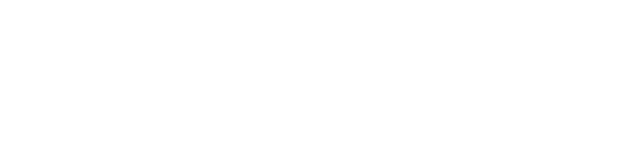
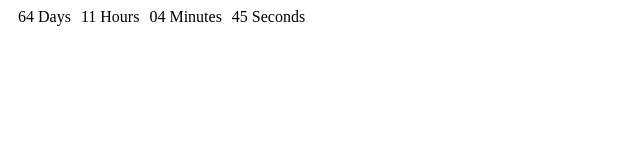
Before and after one commit to Mohara88s/js-hwr-04--timer, a website built with Parcel: page src/index.html in a window 1280 px wide. Shown: the whole page, without its empty margins (0-640 px from the left). Built offline with nearby package versions, Linux system fonts and the light colour scheme.

Commit message:
done homework

```diff
--- a/src/index.html
+++ b/src/index.html
@@ -6,6 +6,28 @@
     <title>Заголовок страницы</title>
   </head>
   <body>
+    <div class="timer" id="timer-1">
+      <div class="field">
+        <span class="value" data-value="days">11</span>
+        <span class="label">Days</span>
+      </div>
 
+      <div class="field">
+        <span class="value" data-value="hours">11</span>
+        <span class="label">Hours</span>
+      </div>
+
+      <div class="field">
+        <span class="value" data-value="mins">11</span>
+        <span class="label">Minutes</span>
+      </div>
+
+      <div class="field">
+        <span class="value" data-value="secs">11</span>
+        <span class="label">Seconds</span>
+      </div>
+    </div>
+
+  <script src="./index.js"></script>
   </body>
 </html>
--- a/src/index.js
+++ b/src/index.js
@@ -1 +1,51 @@
 import './sass/main.scss';
+
+
+class CountdownTimer {
+    constructor({selector, targetDate}) {
+        this.selector = selector;
+        this.targetDate = targetDate;
+        this.refs = {
+            timerBox: document.querySelector(`${selector}`),
+            timerDays: document.querySelector(`${selector} span[data-value="days"]`),
+            timerHours: document.querySelector(`${selector} span[data-value="hours"]`),
+            timerMinutes: document.querySelector(`${selector} span[data-value="mins"]`),
+            timerSeconds: document.querySelector(`${selector} span[data-value="secs"]`),
+        };
+    };
+
+    start() {
+        setInterval(() => {
+            const cowndownTime = this.targetDate - Date.now()
+            this.updateTimerFace(this.getTimeNormilize(cowndownTime))
+        }, 1000)
+    };
+    getTimeNormilize(time) {
+        const days = Math.floor(time / (1000 * 60 * 60 * 24))
+        const hours = this.pad(Math.floor((time % (1000 * 60 * 60 * 24)) / (1000 * 60 * 60)))
+        const mins = this.pad(Math.floor((time % (1000 * 60 * 60)) / (1000 * 60)))
+        const secs = this.pad(Math.floor((time % (1000 * 60)) / 1000))
+        return {days, hours, mins, secs}
+    };
+    pad(value) {
+        return String(value).padStart(2,'0')
+    };
+    updateTimerFace({days, hours, mins, secs}) {
+        this.refs.timerDays.textContent = days
+        this.refs.timerHours.textContent = hours
+        this.refs.timerMinutes.textContent = mins
+        this.refs.timerSeconds.textContent = secs
+    }
+
+}
+
+const timer1 = {
+    selector:'#timer-1',
+    targetDate:new Date('Jul 17, 2021'),
+}
+
+
+
+const timer = new CountdownTimer(timer1)
+
+timer.start()
--- a/src/sass/main.scss
+++ b/src/sass/main.scss
@@ -4,4 +4,4 @@
  */
 
 // Стили для файла с примером HTML-фрагмента
-// @import './example';
+@import './timer';
--- /dev/null
+++ b/src/sass/timer.scss
@@ -0,0 +1,7 @@
+.timer {
+  display: flex;
+
+  div {
+    margin-left: 10px;
+  }
+}
```
